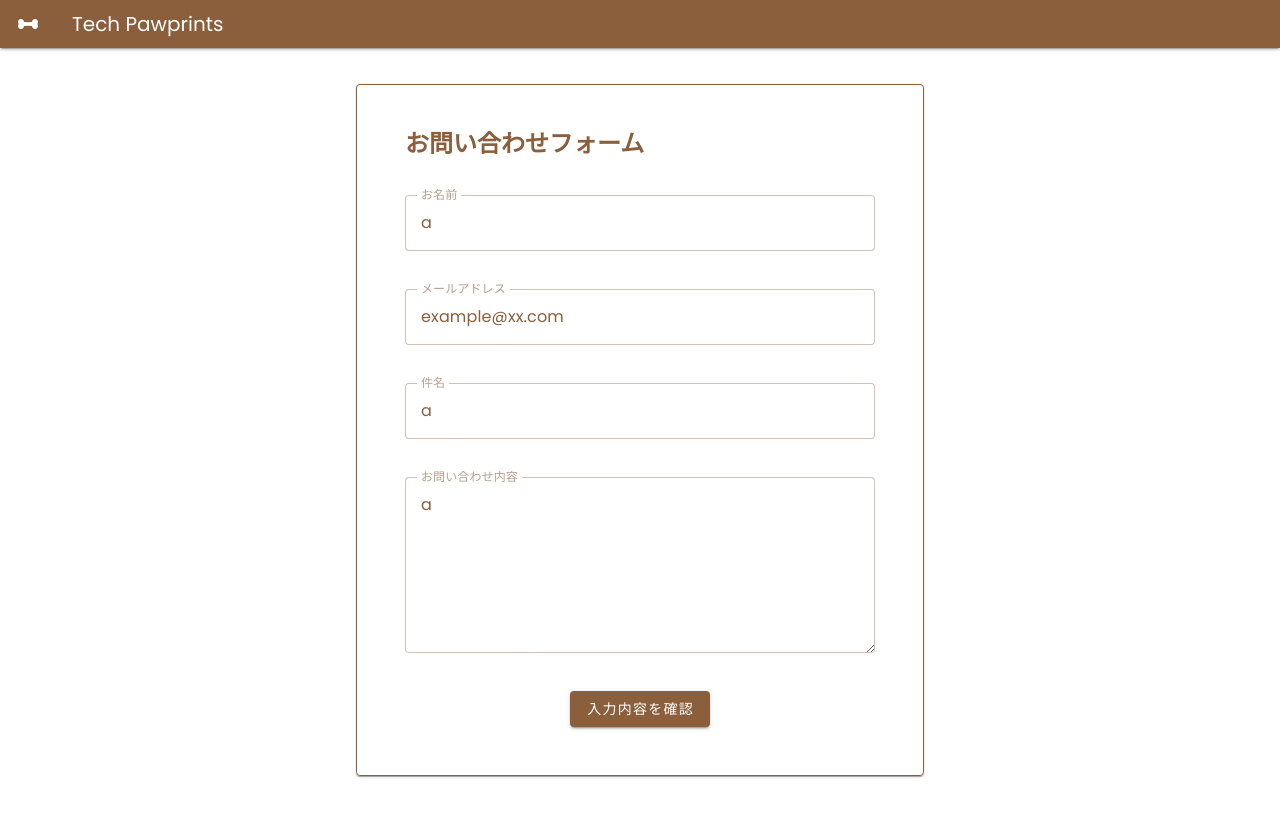
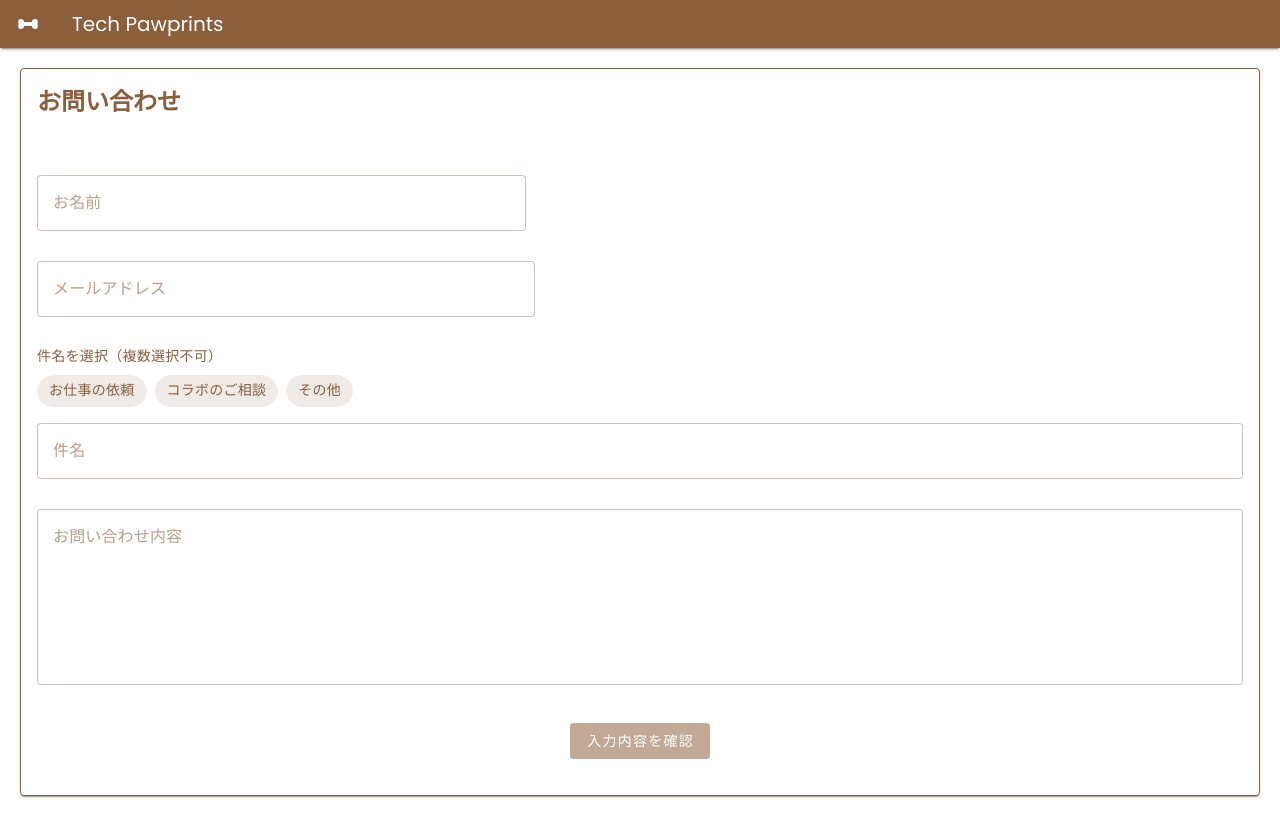
Before and after one commit to ameiro-lab/micro-service, a Vue app in the folder web/: page /contact in a window 1280 px wide. Built offline with nearby package versions, Linux system fonts and the light colour scheme.

Commit message:
fix：お問い合わせ画面（言語対応）

```diff
--- a/web/src/component/thing/SweetPotato.vue
+++ b/web/src/component/thing/SweetPotato.vue
@@ -1,15 +1,12 @@
 <template>
-  <div style="width: 300px; height: auto; position: relative;" class="overlay-center">
-    <img id="imo-before" src="@/assets/png/imo_before.png" style="position: absolute; top: 0; left: 0; opacity: 0; width: 250px;" />
-    <img id="imo-after" src="@/assets/svg/imo_after.svg" style="position: absolute; top: 0; left: 0; opacity: 0;" />
+  <div class="overlay-center">
+    <img id="imo-before" src="@/assets/png/imo_before.png" />
+    <img id="imo-after" src="@/assets/svg/imo_after.svg" />
   </div>
 </template>
 
 <script setup>
-import { ref, onMounted } from 'vue'
-import { useI18n } from 'vue-i18n'
 import { animateFadeInFrom, animationBounce } from '@/plugins/animations';
-
 
 /**
  * メソッドの定義
@@ -71,4 +68,22 @@ top: 50%;
 left: 50%;
 transform: translate(-50%, -50%);
 */
+
+#imo-before {
+  position: absolute;
+  top: 0;
+  left: 50%;
+  transform: translateX(-50%);
+  opacity: 0;
+  width: 180px;
+}
+
+#imo-after {
+  position: absolute;
+  top: 0;
+  left: 50%;
+  transform: translateX(-50%);
+  opacity: 0;
+  width: 300px;
+}
 </style>
--- a/web/src/locales/en.js
+++ b/web/src/locales/en.js
@@ -84,12 +84,21 @@ export default {
   'contact.email.placeholder': '',
   'contact.subject.label': 'Subject',
   'contact.subject.placeholder': 'e.g. About Job Offer',
+  'contact.subject.select': 'Select a subject (single choice only)',
+  'contact.subject.request': 'Work Request',
+  'contact.subject.collab': 'Collaboration Inquiry',
+  'contact.subject.other': 'Other',
   'contact.message.label': 'Message',
   'contact.message.placeholder': 'Please enter the details of your inquiry.',
   'contact.submit': 'Send',
   'contact.confirm': 'Confirm Your Message',
   'validation.required': 'This field is required.',
   'validation.invalidEmail': 'Please enter a valid email address.',
+  'validation.invalid': 'There are errors in your input.',
+  'contact.back': 'Back',
+  'contact.close': 'Close',
+  'contact.success': 'Your inquiry has been sent. Thank you!',
+  'contact.failure': 'Failed to send. Please try again later.',
 
 
   // message
--- a/web/src/locales/ja.js
+++ b/web/src/locales/ja.js
@@ -70,7 +70,7 @@ export default {
   'works.text' : '仔犬が夢中で穴を掘るように、コツコツと技術を深めました。',
 
   // contact
-  'contact.title' : 'お問い合わせフォーム',
+  'contact.title' : 'お問い合わせ',
   'contact.text' : '',
   'contact.name.label': 'お名前',
   'contact.name.placeholder': '例：安藤 ムギ',
@@ -78,13 +78,21 @@ export default {
   'contact.email.placeholder': '',
   'contact.subject.label': '件名',
   'contact.subject.placeholder': '例：お仕事のご依頼について',
+  'contact.subject.select': '件名を選択（複数選択不可）',
+  'contact.subject.request': 'お仕事の依頼',
+  'contact.subject.collab': 'コラボのご相談',
+  'contact.subject.other': 'その他',
   'contact.message.label': 'お問い合わせ内容',
   'contact.message.placeholder': 'ご用件を詳しくご記入ください。',
   'contact.submit': '送信',
   'contact.confirm': '入力内容を確認',
   'validation.required': '必須項目です',
   'validation.invalidEmail': '有効なメールアドレスを入力してください',
-
+  'validation.invalid': '入力内容に誤りがあります。',
+  'contact.back': '戻る',
+  'contact.close': '閉じる',
+  'contact.success': 'お問い合わせを送信しました。ありがとうございます。',
+  'contact.failure': '送信に失敗しました。しばらく経ってからお試しください。',
 
   // message
   'message.ERR-API-001': 'ワン！応答がありません。サーバーが寝てるかも...',
--- a/web/src/page/ContactPage.vue
+++ b/web/src/page/ContactPage.vue
@@ -1,50 +1,79 @@
 <template>
-  <v-container class="px-4" max-width="600">
-        <v-card class="pa-8 elevation-1" color="primary" variant="outlined">
-          <v-card-title class="text-h5 font-weight-bold mb-6">
+  <div class="pb-5">
+    <v-card
+      class="elevation-1" variant="outlined" color="primary">
+      <v-card-text class="text-h5 font-weight-bold mb-6">
         {{ $t('contact.title') }}
-          </v-card-title>
+      </v-card-text>
 
-          <v-card-text>
+      <v-card-text class="mb-5">
         <p v-if="$t('contact.text')">{{ $t('contact.text') }}</p>
 
         <!-- ステップ表示部分 -->
         <div v-if="currentStep === 1">
           <v-form ref="contactForm" v-model="isFormValid" @submit.prevent="validateAndConfirm">
             <!-- お名前 -->
+            <v-row>
+              <v-col cols="12" md="5">
                 <v-text-field
                   v-model="formData.name"
                   :label="$t('contact.name.label')"
                   :placeholder="$t('contact.name.placeholder')"
                   :rules="[rules.required]"
                   variant="outlined"
-                  color="primary"
-                  class="mb-4"
-                ></v-text-field>
+                  color="primary" />
+              </v-col>
+            </v-row>
+
 
             <!-- メールアドレス -->
+             <v-row dense>
+              <v-col cols="12" md="5">
                 <v-text-field
                   v-model="formData.email"
                   :label="$t('contact.email.label')"
                   :placeholder="$t('contact.email.placeholder')"
                   :rules="[rules.required, rules.email]"
                   variant="outlined"
-                  color="primary"
-                  class="mb-4"
-                ></v-text-field>
+                  color="primary" />
+              </v-col>
+            </v-row>
 
-                <!-- 件名 -->
+            <!-- 件名チップ -->
+            <v-row dense>
+              <v-col cols="12">
+                <p>{{ $t('contact.subject.select') }}</p>
+                <v-chip-group
+                  v-model="selectedSubject"
+                  column
+                  mandatory>
+                  <v-chip
+                    v-for="option in subjectOptions"
+                    :key="option"
+                    :value="option"
+                    base-color="primary"
+
+                    selected-class="bg-primary"
+                    variant="tonal">
+                    {{ option }}
+                  </v-chip>
+                </v-chip-group>
+              </v-col>
+              <!-- 件名入力（選択された内容を編集可） -->
+              <v-col cols="12">
                 <v-text-field
                   v-model="formData.subject"
                   :label="$t('contact.subject.label')"
                   :placeholder="$t('contact.subject.placeholder')"
                   :rules="[rules.required]"
                   variant="outlined"
-                  color="primary"
-                  class="mb-4"
-                ></v-text-field>
+                  color="primary" />
+              </v-col>
+            </v-row>
 
             <!-- お問い合わせ内容 -->
+             <v-row dense>
+              <v-col cols="12">
                 <v-textarea
                   v-model="formData.message"
                   :label="$t('contact.message.label')"
@@ -52,9 +81,10 @@
                   :rules="[rules.required]"
                   variant="outlined"
                   color="primary"
-                  rows="6"
-                  class="mb-4"
-                ></v-textarea>
+                  rows="6" />
+              </v-col>
+            </v-row>
+
             <!-- 送信 -->
             <div class="d-flex justify-center mt-4">
               <v-btn
@@ -99,7 +129,7 @@
           <!-- ボタン -->
           <div class="d-flex justify-center gap-4 mt-4">
             <v-btn variant="outlined" @click="currentStep = 1">
-                  戻る
+              {{ $t('contact.back') }}
             </v-btn>
             <v-btn class="ml-5"
               color="primary" @click="submitForm"
@@ -122,16 +152,15 @@
         <v-btn
           color="white" variant="text"
           @click="snackbar.show = false">
-              閉じる
+          {{ $t('contact.close') }}
         </v-btn>
       </template>
     </v-snackbar>
-
-  </v-container>
+  </div>
 </template>
 
 <script setup>
-import { ref, reactive, computed } from 'vue';
+import { ref, reactive } from 'vue';
 import { useI18n } from 'vue-i18n';
 
 const { t } = useI18n();
@@ -144,11 +173,18 @@ const isSubmitting = ref(false);
 
 // フォームデータ
 const formData = reactive({
-  name: 'a',
-  email: 'example@xx.com',
-  subject: 'a',
-  message: 'a'
+  name: '',
+  email: '',
+  subject: '',
+  message: ''
 });
+
+const selectedSubject = ref('')
+const subjectOptions = [
+  t('contact.subject.request'),
+  t('contact.subject.collab'),
+  t('contact.subject.other')
+]
 
 // バリデーションルール
 const rules = {
@@ -166,11 +202,26 @@ const snackbar = reactive({
   color: 'success'
 });
 
-// バリデーション実行して確認画面に進む
+// 送信ボタン押下時、
 const validateAndConfirm = async () => {
+
+  console.log("selectedSubject:", selectedSubject.value);
+  console.log("name:", formData.name);
+  console.log("email:", formData.email);
+  console.log("message:", formData.message);
+  console.log("subject:", formData.subject);
+
+  // バリデーション実行
   const { valid } = await contactForm.value.validate();
 
-  if (valid) {
+  if (!valid) {
+    // バリデーションエラー時
+    console.warn(t('validation.invalid'));
+    // 例：ページ上部にスクロールしてエラーを目立たせる
+    window.scrollTo({ top: 0, behavior: 'smooth' });
+
+  } else {
+    // 確認画面に進む
     currentStep.value = 2;
   }
 };
@@ -184,16 +235,17 @@ const submitForm = async () => {
     // 例: await axios.post('/api/contact', formData);
 
     // 成功時の処理
-    snackbar.text = 'お問い合わせを送信しました。ありがとうございます。';
+    snackbar.text = t('contact.success');
     snackbar.color = 'success';
     snackbar.show = true;
 
     // フォームリセット
     resetForm();
+
   } catch (error) {
     // エラー時の処理
     console.error('送信エラー:', error);
-    snackbar.text = '送信に失敗しました。しばらく経ってからお試しください。';
+    snackbar.text = t('contact.failure');
     snackbar.color = 'error';
     snackbar.show = true;
   } finally {
--- a/web/src/page/HomePage.vue
+++ b/web/src/page/HomePage.vue
@@ -5,7 +5,7 @@
       class="circle">
       <MugiShit @on-click="onclickMugiShit" />
       <!-- 吹き出し -->
-      <div class="speech-bubble">
+      <div class="speech-bubble text-center">
         {{ speechBubbleText }}
       </div>
     </div>
```
Lines whose indentation alone changed are shown as unchanged.
